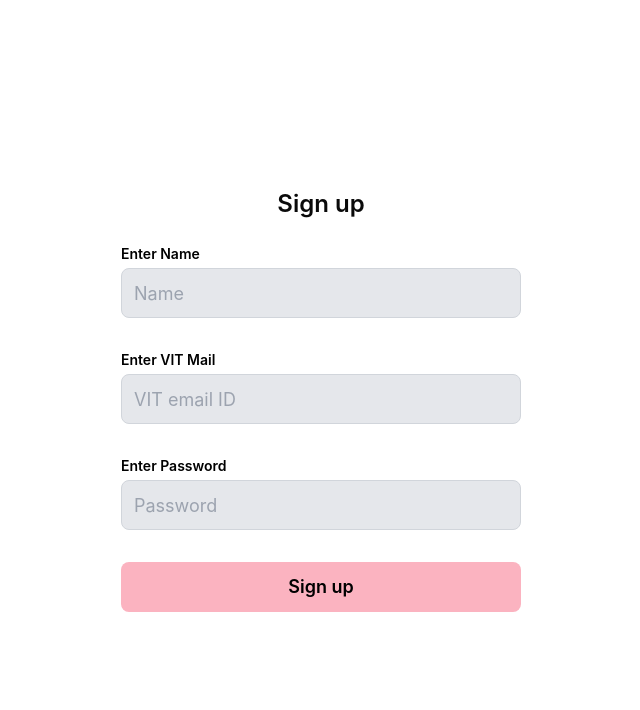
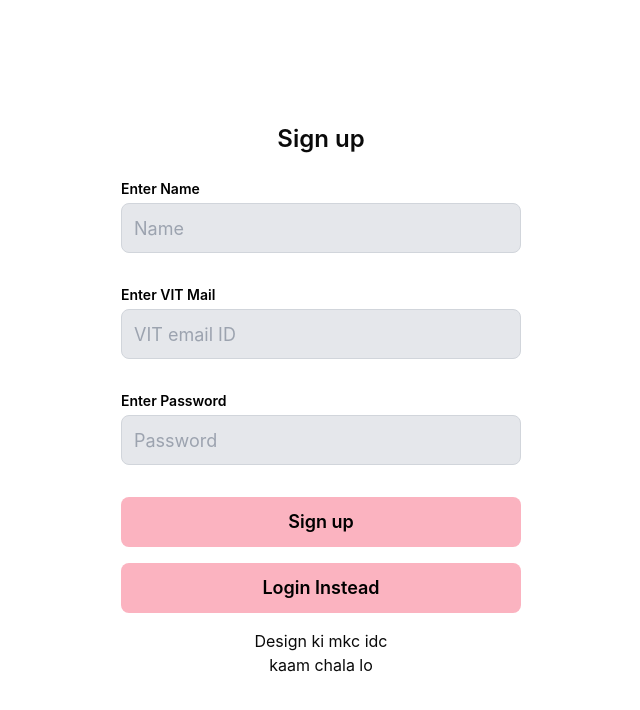
Before and after one commit to CodeChefVIT/clueminati-2.0-webapp, a Next.js app: page /signup in a window 1280 px wide. Shown: the top 710 px of the page, without its empty margins (319-959 px from the left). Built offline with nearby package versions, Linux system fonts and the light colour scheme.

Commit message:
chore: add login nav

```diff
--- a/src/app/signup/page.tsx
+++ b/src/app/signup/page.tsx
@@ -1,6 +1,7 @@
 "use client";
 import { errorToast } from "@/utils/errors";
 import axios from "axios";
+import Link from "next/link";
 import { useRouter } from "next/navigation";
 import { useEffect, useState } from "react";
 import { toast } from "react-toastify";
@@ -102,7 +103,6 @@ export default function LoginPage() {
               required
             />
           </div>
-
           <div className="mb-4 flex flex-col">
             <label
               htmlFor="password"
@@ -120,13 +120,22 @@ export default function LoginPage() {
               required
             />
           </div>
-
           <button
             type="submit"
             className="h-[50px] w-full rounded-lg bg-[#FBB3C0] px-3 text-lg font-semibold text-black hover:bg-pink-400 focus:outline-none focus:ring-2 focus:ring-pink-600"
           >
             Sign up
           </button>
+          <Link href="/login">
+            <button
+              type="submit"
+              className="h-[50px] w-full rounded-lg bg-[#FBB3C0] px-3 text-lg font-semibold text-black hover:bg-pink-400 focus:outline-none focus:ring-2 focus:ring-pink-600"
+            >
+              Login Instead
+            </button>
+          </Link>
+          <p className="text-center">Design ki mkc idc</p>
+          <p className="-mt-4 text-center">kaam chala lo</p>
         </form>
       </main>
     </div>
```
Also changed, not shown: public/sw.js.
